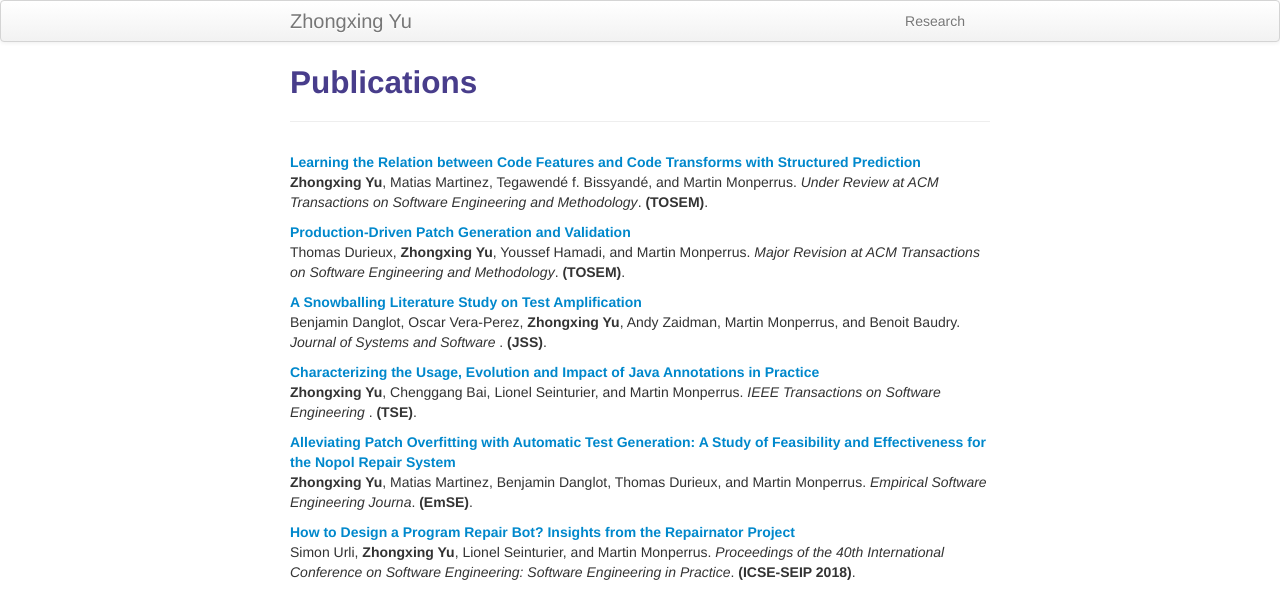
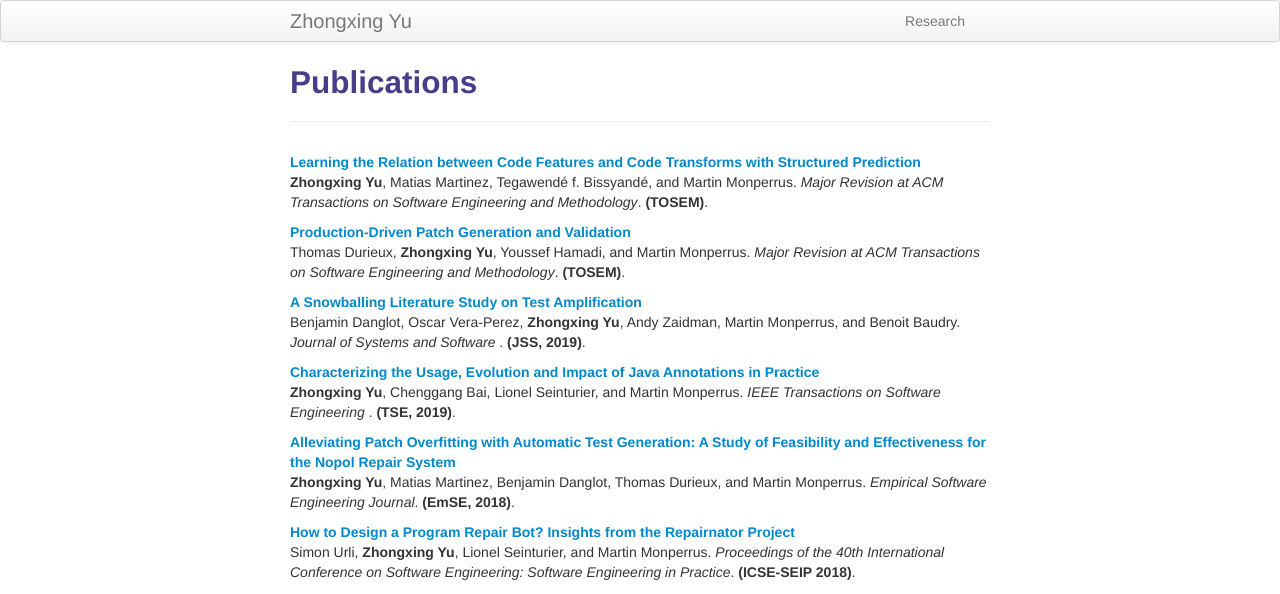
Before and after one commit to zhongxingyu/zhongxingyu.github.io, a Jekyll site: the page built from pages/research.md, in a window 1280 px wide. Shown: the top 594 px of the page. Built offline with Jekyll 4.4.1, drawn with Linux system fonts in a browser that asks for light colours.

Commit message:
Update research.md

```diff
--- a/pages/research.md
+++ b/pages/research.md
@@ -6,7 +6,7 @@ description: Zhongxing Yu's research
 
 <b>[Learning the Relation between Code Features and Code Transforms with Structured Prediction](https://arxiv.org/abs/1907.09282)</b> <br>
 <b>Zhongxing Yu</b>, Matias Martinez, Tegawendé f. Bissyandé, and Martin Monperrus.
-<i>Under Review at ACM Transactions on Software Engineering and Methodology</i>. <b>(TOSEM)</b>.
+<i>Major Revision at ACM Transactions on Software Engineering and Methodology</i>. <b>(TOSEM)</b>.
 
 <b>[Production-Driven Patch Generation and Validation]({{ BASE_PATH}}/pages/submitted_papers/TOSEM-submission.pdf)</b> <br>
 Thomas Durieux, <b>Zhongxing Yu</b>, Youssef Hamadi, and Martin Monperrus.
@@ -14,15 +14,15 @@ Thomas Durieux, <b>Zhongxing Yu</b>, Youssef Hamadi, and Martin Monperrus.
 
 <b>[A Snowballing Literature Study on Test Amplification](https://www.sciencedirect.com/science/article/pii/S0164121219301736)</b> <br>
 Benjamin Danglot, Oscar Vera-Perez, <b>Zhongxing Yu</b>, Andy Zaidman, Martin Monperrus, and Benoit Baudry.
-<i>Journal of Systems and Software </i>. <b>(JSS)</b>.
+<i>Journal of Systems and Software </i>. <b>(JSS, 2019)</b>.
 
 <b>[Characterizing the Usage, Evolution and Impact of Java Annotations in Practice](https://ieeexplore.ieee.org/abstract/document/8686056)</b> <br>
 <b>Zhongxing Yu</b>, Chenggang Bai, Lionel Seinturier, and Martin Monperrus.
-<i>IEEE Transactions on Software Engineering </i>. <b>(TSE)</b>.
+<i>IEEE Transactions on Software Engineering </i>. <b>(TSE, 2019)</b>.
 
 <b>[Alleviating Patch Overfitting with Automatic Test Generation: A Study of Feasibility and Effectiveness for the Nopol Repair System](https://link.springer.com/article/10.1007/s10664-018-9619-4)</b> <br>
 <b>Zhongxing Yu</b>, Matias Martinez, Benjamin Danglot, Thomas Durieux, and Martin Monperrus.
-<i>Empirical Software Engineering Journa</i>. <b>(EmSE)</b>.
+<i>Empirical Software Engineering Journal</i>. <b>(EmSE, 2018)</b>.
 
 <b>[How to Design a Program Repair Bot? Insights from the Repairnator Project](https://dl.acm.org/citation.cfm?id=3183540)</b> <br>
 Simon Urli, <b>Zhongxing Yu</b>, Lionel Seinturier, and Martin Monperrus.
```
